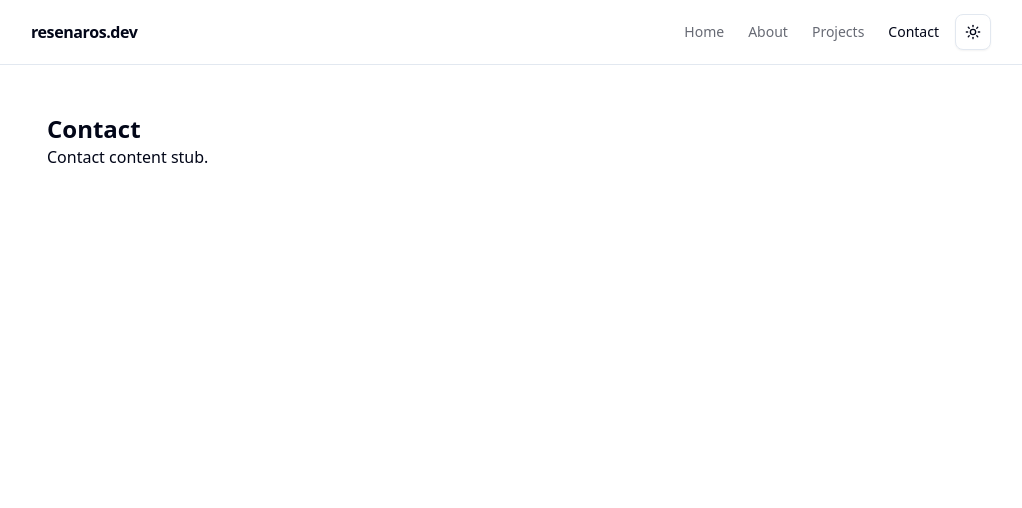
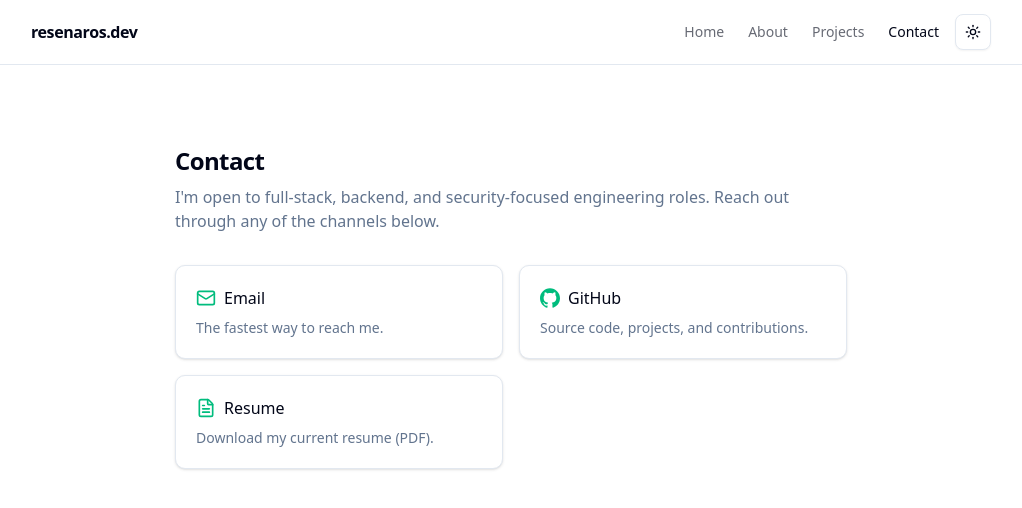
Before and after one commit to resenaros/portfolio-website, a Next.js app: page /contact in a window 1280 px wide. Shown: the top 508 px of the page, without its empty margins (129-1151 px from the left). Built offline with nearby package versions, Linux system fonts and the light colour scheme.

Commit message:
Add contact page with email, GitHub, and resume links; add react-icons dependency (#13)

```diff
--- a/package.json
+++ b/package.json
@@ -30,6 +30,7 @@
     "radix-ui": "^1.4.3",
     "react": "19.2.3",
     "react-dom": "19.2.3",
+    "react-icons": "^5.7.0",
     "tailwind-merge": "^3.5.0"
   },
   "devDependencies": {
--- a/src/app/(marketing)/contact/page.tsx
+++ b/src/app/(marketing)/contact/page.tsx
@@ -1,9 +1,55 @@
 // src/app/(marketing)/contact/page.tsx
+import Link from "next/link";
+import { Mail, FileText } from "lucide-react";
+import { SiGithub } from "react-icons/si";
+
+const contactLinks = [
+    {
+        href: "mailto:you@resenaros.dev",
+        icon: Mail,
+        label: "Email",
+        description: "The fastest way to reach me.",
+    },
+    {
+        href: "https://github.com/resenaros",
+        icon: SiGithub,
+        label: "GitHub",
+        description: "Source code, projects, and contributions.",
+    },
+    {
+        href: "/resume.pdf",
+        icon: FileText,
+        label: "Resume",
+        description: "Download my current resume (PDF)."
+    }
+];
+
 export default function ContactPage() {
     return (
-        <main className="p-4">
-            <h1 className="text-2xl font-bold">Contact</h1>
-            <p>Contact content stub.</p>
+        <main className="mx-auto max-w-2xl space-y-8 py-12">
+            <div className="space-y-2">
+                <h1 className="text-2xl font-bold tracking-tight">Contact</h1>
+                <p className="text-muted-foreground">
+                     I&apos;m open to full-stack, backend, and security-focused
+                    engineering roles. Reach out through any of the channels below.
+                </p>
+            </div>
+            <div className="grid gap-4 sm:grid-cols-2">
+                {contactLinks.map(({ label, href, icon: Icon, description }) => (
+                    <Link
+                        key={label}
+                        href={href}
+                        target={href.startsWith("mailto:") ? undefined : "_blank"}
+                        rel={href.startsWith("mailto:") ? undefined : "noopener noreferrer"}
+                        className="group flex flex-col gap-2 rounded-lg border bg-card p-5 shadow-sm transition hover:-translate-y-0.5 hover:shadow-md">
+                            <div className="flex items-center gap-2">
+                                <Icon className="h-5 w-5 text-emerald-500 dark:text-emerald-400" />
+                                <span className="font-medium">{label}</span>
+                            </div>
+                            <p className="text-sm text-muted-foreground">{description}</p>
+                        </Link>
+                ))}
+            </div>
         </main>
     );
 }
```
Also changed, not shown: 2 other files (tests, documents, lock files or other folders).
